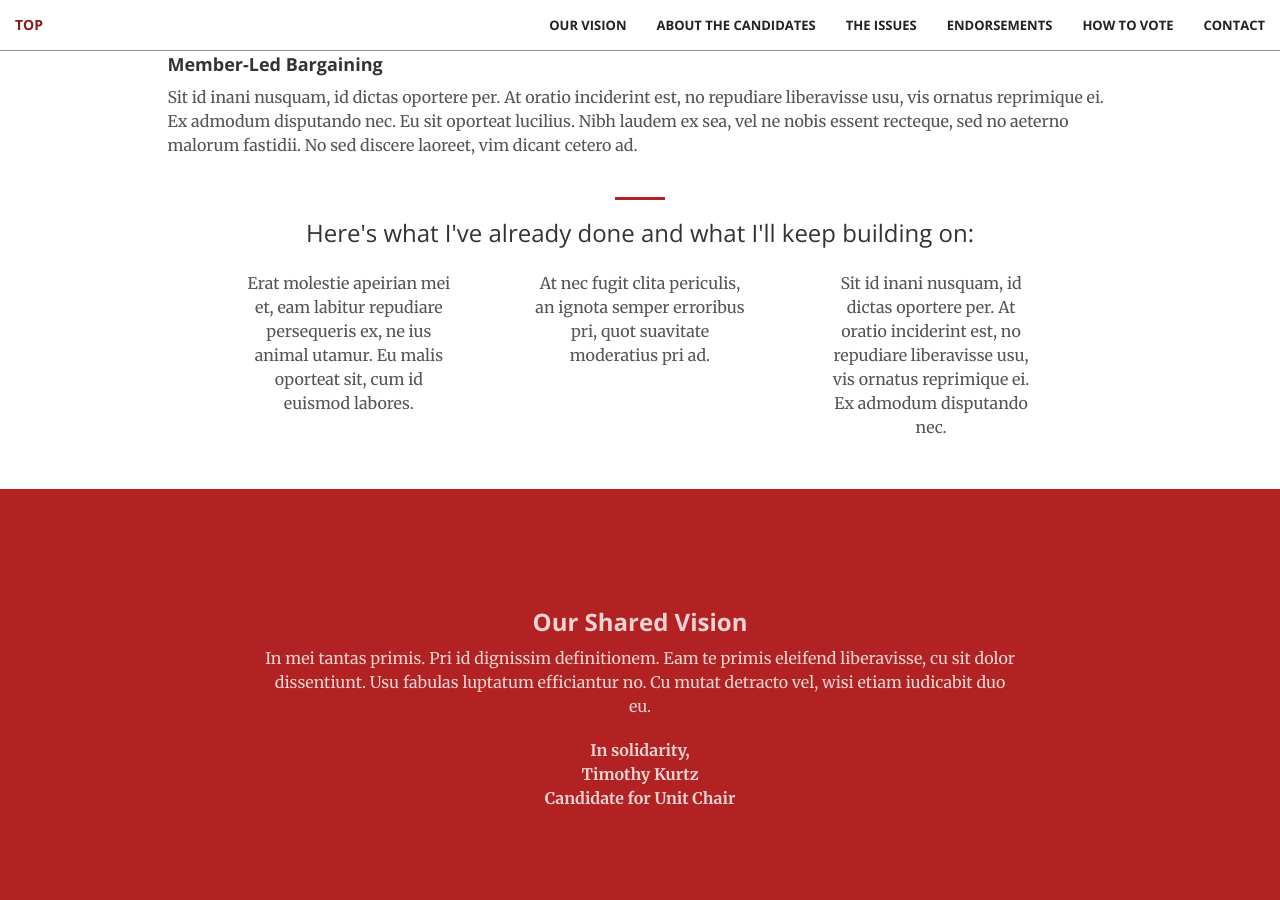
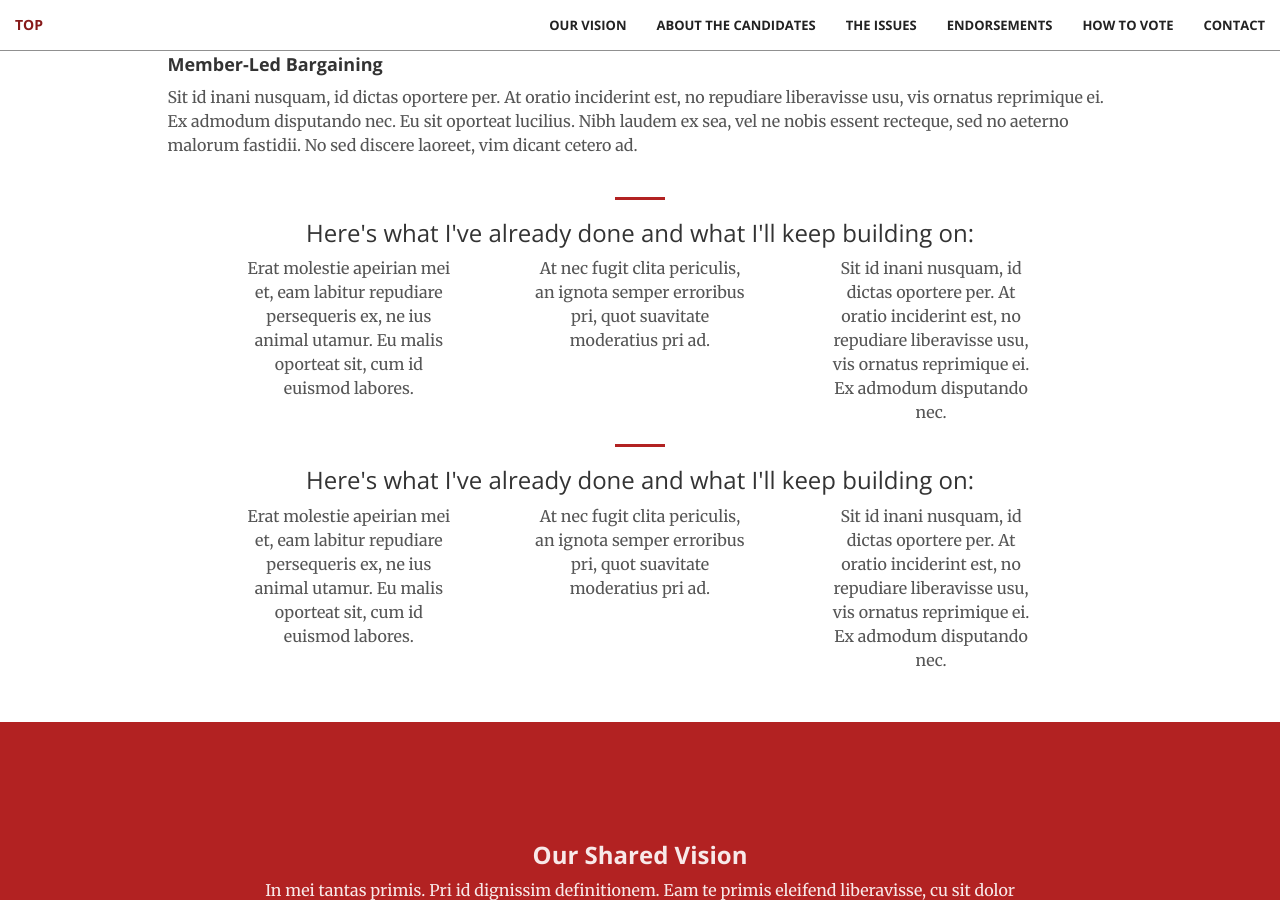
Before and after one commit to viccro/2025-campaign-site-draft, a Jekyll site: the page built from index.html, in a window 1280 px wide and 900 px high, scrolled down 1915 px. Built offline with Jekyll 4.4.1, drawn with Linux system fonts in a browser that asks for light colours.

Commit message:
refactor style out to sass files

```diff
--- a/_includes/candidates-chair.html
+++ b/_includes/candidates-chair.html
@@ -71,54 +71,10 @@
     </div>
 
     <!-- Experience Section -->
-    <style>
-        .experience-card p {
-            text-align: center;
-            margin: 0 25px;
-        }
-
-        @media (min-width: 1200px) {
-            .experience-card {
-                margin-bottom: 0 !important;
-            }
-        }
-
-        @media (min-width: 992px) and (max-width: 1199px) {
-            .experience-card {
-                margin-bottom: 30px !important;
-                max-width: 720px !important;
-            }
-
-            .experience-card-last {
-                margin-bottom: 0 !important;
-            }
-        }
-
-        @media (max-width: 991px) {
-            .experience-card {
-                margin-bottom: 40px !important;
-                max-width: 720px !important;
-                margin-left: auto !important;
-                margin-right: auto !important;
-                display: block !important;
-                float: none !important;
-                width: auto !important;
-            }
-
-            .experience-card-last {
-                margin-bottom: 0 !important;
-            }
-
-            .experience-card p {
-                margin-left: 15px !important;
-                margin-right: 15px !important;
-            }
-        }
-    </style>
     <div class="row">
         <div class="col-lg-8 col-lg-offset-2">
             <hr class="primary">
-            <h3 class="text-center" style="margin-bottom: 25px;">Here's what I've already done and what I'll keep building on:</h3>
+            <h3 class="text-center experience-section-header">Here's what I've already done and what I'll keep building on:</h3>
 
             <div class="row">
                 <div class="col-lg-4 col-md-6 col-sm-12 experience-card">
@@ -145,5 +101,36 @@
 
         </div>
     </div>
+
+    <!-- Experience Section (Duplicate) -->
+    <div class="row">
+        <div class="col-lg-8 col-lg-offset-2">
+            <hr class="primary">
+            <h3 class="text-center experience-section-header">Here's what I've already done and what I'll keep building on:</h3>
+
+            <div class="row">
+                <div class="col-lg-4 col-md-6 col-sm-12 experience-card">
+                    <!-- <h4><i class="fa fa-users text-primary"></i> Transparency and Communication</h4> -->
+                    <p class="text-muted">
+                        Erat molestie apeirian mei et, eam labitur
+                        repudiare persequeris ex, ne ius animal utamur. Eu malis oporteat sit, cum id euismod labores.
+                    </p>
+                </div>
+                <div class="col-lg-4 col-md-6 col-sm-12 experience-card">
+                    <!-- <h4><i class="fa fa-handshake-o text-primary"></i> A Steward Network to Empower Members</h4> -->
+                    <p class="text-muted">
+                        At nec fugit clita periculis, an ignota semper erroribus pri, quot suavitate moderatius pri ad.
+                    </p>
+                </div>
+                <div class="col-lg-4 col-lg-offset-0 col-md-6 col-md-offset-3 col-sm-12 experience-card experience-card-last">
+                    <!-- <h4><i class="fa fa-cogs text-primary"></i> Member-Led Bargaining</h4> -->
+                    <p class="text-muted">
+                        Sit id inani nusquam, id dictas oportere per. At oratio inciderint est, no repudiare liberavisse usu, vis ornatus reprimique ei. Ex admodum disputando nec.
+                    </p>
+                </div>
+            </div>
+
+        </div>
+    </div>
     <div style="padding-bottom: 50px;"></div>
 </section>
--- a/_sass/_base.scss
+++ b/_sass/_base.scss
@@ -53,7 +53,7 @@ p {
 }
 
 .text-faded {
-    color: rgba(white, .8);
+    color: rgba(white, .9);
 }
 
 .text-muted {
```
